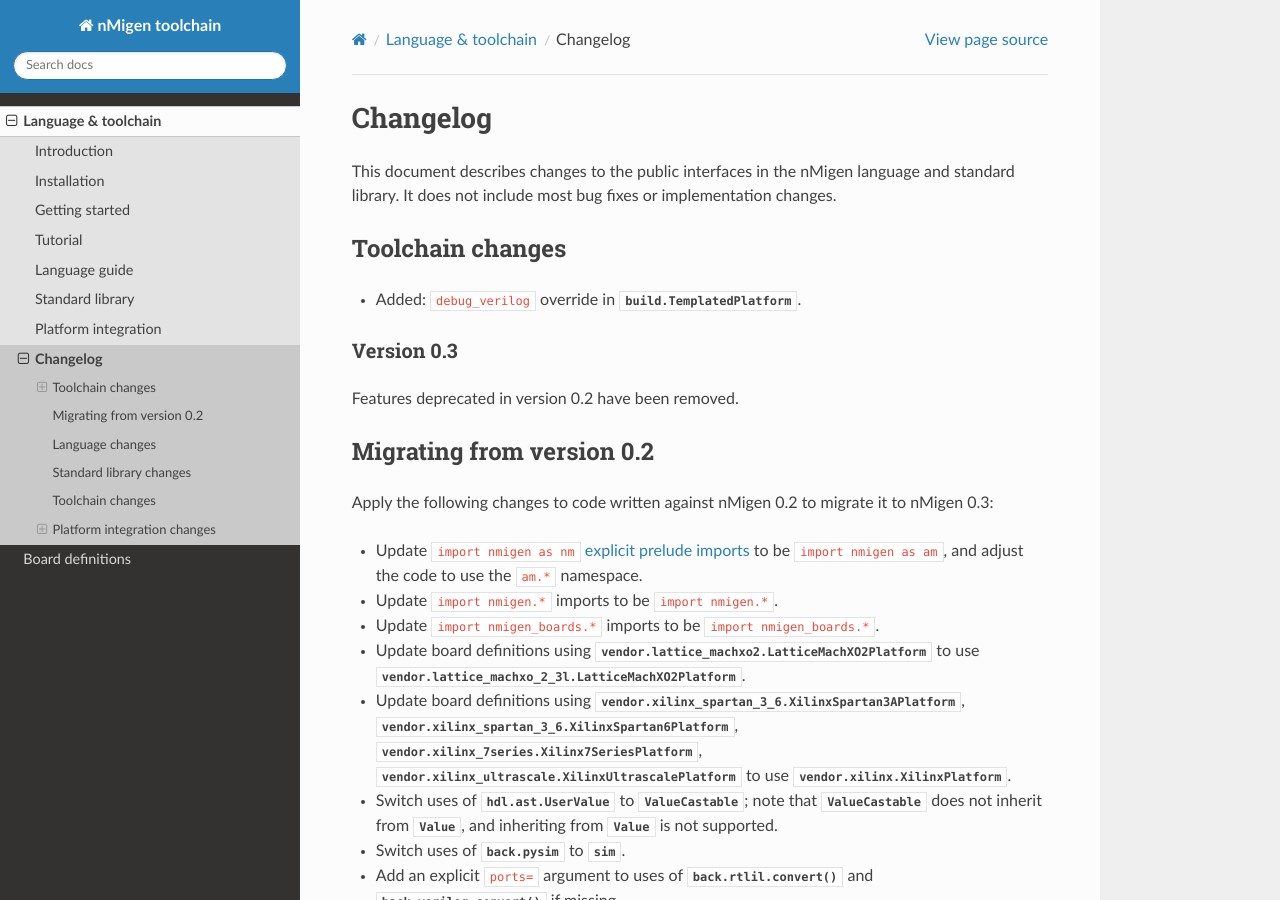
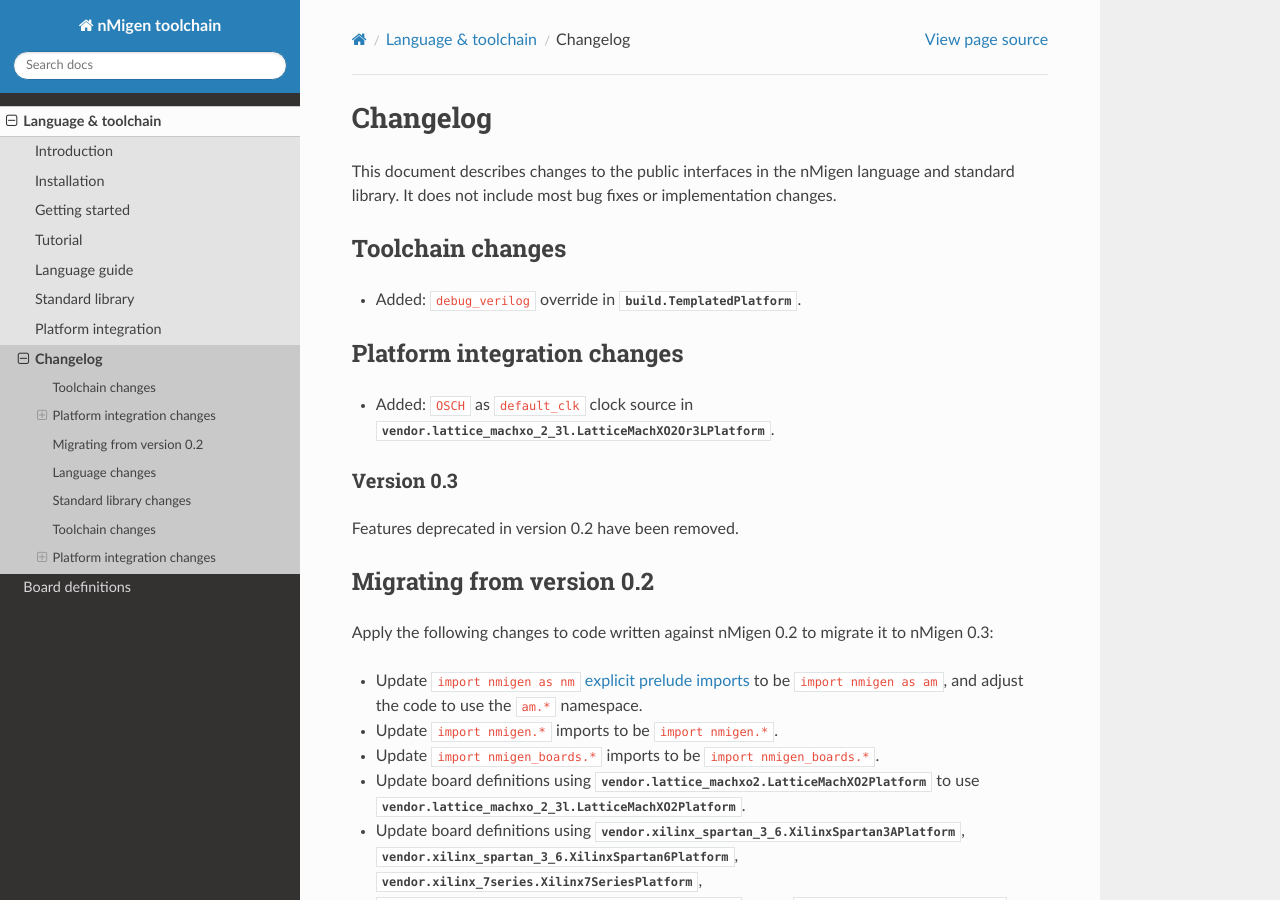
Before and after one commit to nmigen1/nmigen, a Sphinx documentation site: the page built from docs/changes.rst, in a window 1280 px wide and 900 px high. Built offline with Sphinx 7.4.7 and the Read the Docs theme 2.0.0, drawn with Linux system fonts in a browser that asks for light colours; the version number could not be read and is left out.

Commit message:
From 8b85afa72e09b334b29c28565709cd50d8112d11 Mon Sep 17 00:00:00 2001 From: Catherine <whitequark@whitequark.org> Date: Wed, 6 Apr 2022 04:18:40 +0000 Subject: [PATCH 18/20] docs/changes: document OSCH available as default clock  source.

```diff
--- a/docs/changes.rst
+++ b/docs/changes.rst
@@ -10,6 +10,14 @@ Toolchain changes
 .. currentmodule:: nmigen
 
 * Added: ``debug_verilog`` override in :class:`build.TemplatedPlatform`.
+
+
+Platform integration changes
+----------------------------
+
+.. currentmodule:: nmigen.vendor
+
+* Added: ``OSCH`` as ``default_clk`` clock source in :class:`vendor.lattice_machxo_2_3l.LatticeMachXO2Or3LPlatform`.
 
 
 Version 0.3
@@ -88,7 +96,7 @@ Platform integration changes
 
 .. currentmodule:: nmigen.vendor
 
-* Added: ``SB_LFOSC`` and ``SB_HFOSC`` as ``default_clk`` clock sources in :class:`lattice_ice40.LatticeICE40Platform`, .
+* Added: ``SB_LFOSC`` and ``SB_HFOSC`` as ``default_clk`` clock sources in :class:`lattice_ice40.LatticeICE40Platform`.
 * Added: :class:`lattice_machxo2.LatticeMachXO2Platform` generates binary (``.bit``) bitstreams.
 * Added: :class:`lattice_machxo_2_3l.LatticeMachXO3LPlatform`.
 * Deprecated: :mod:`lattice_machxo2`; use :class:`lattice_machxo_2_3l.LatticeMachXO2Platform` instead.
```
